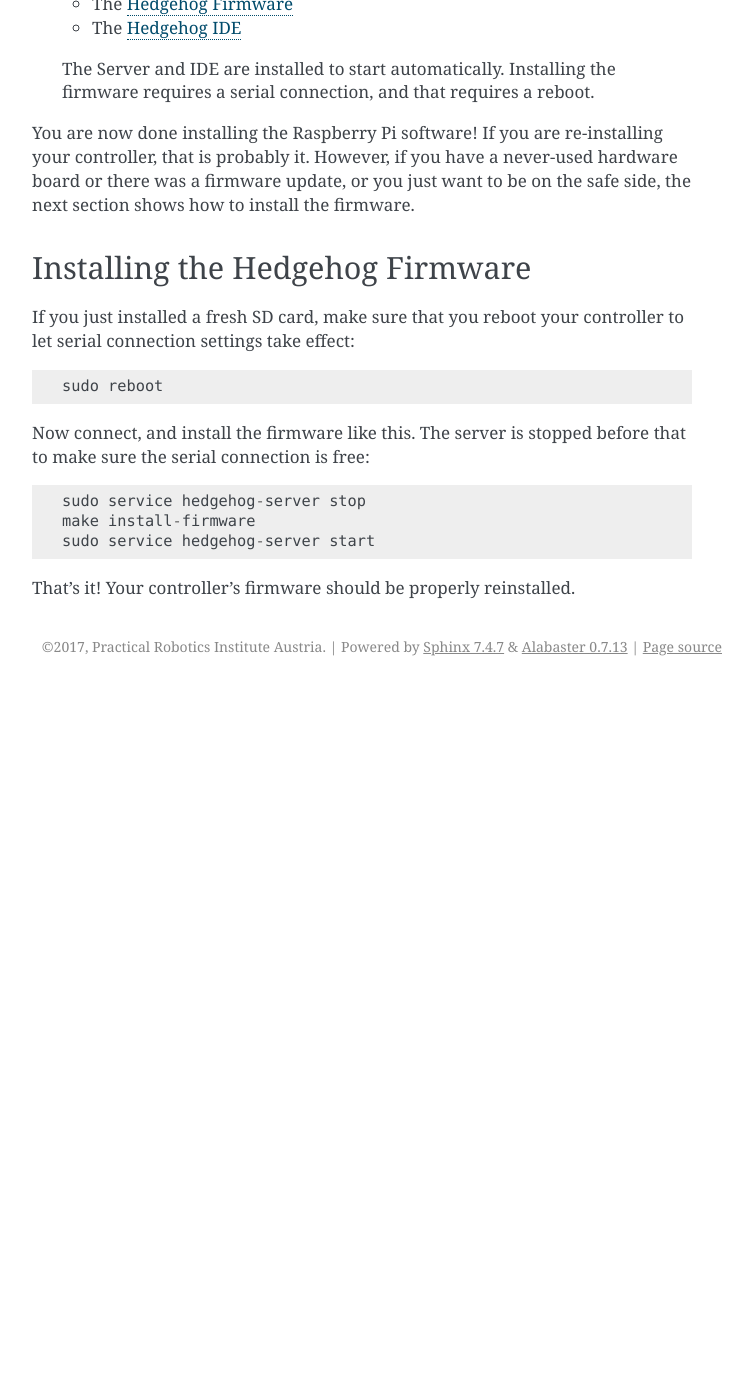
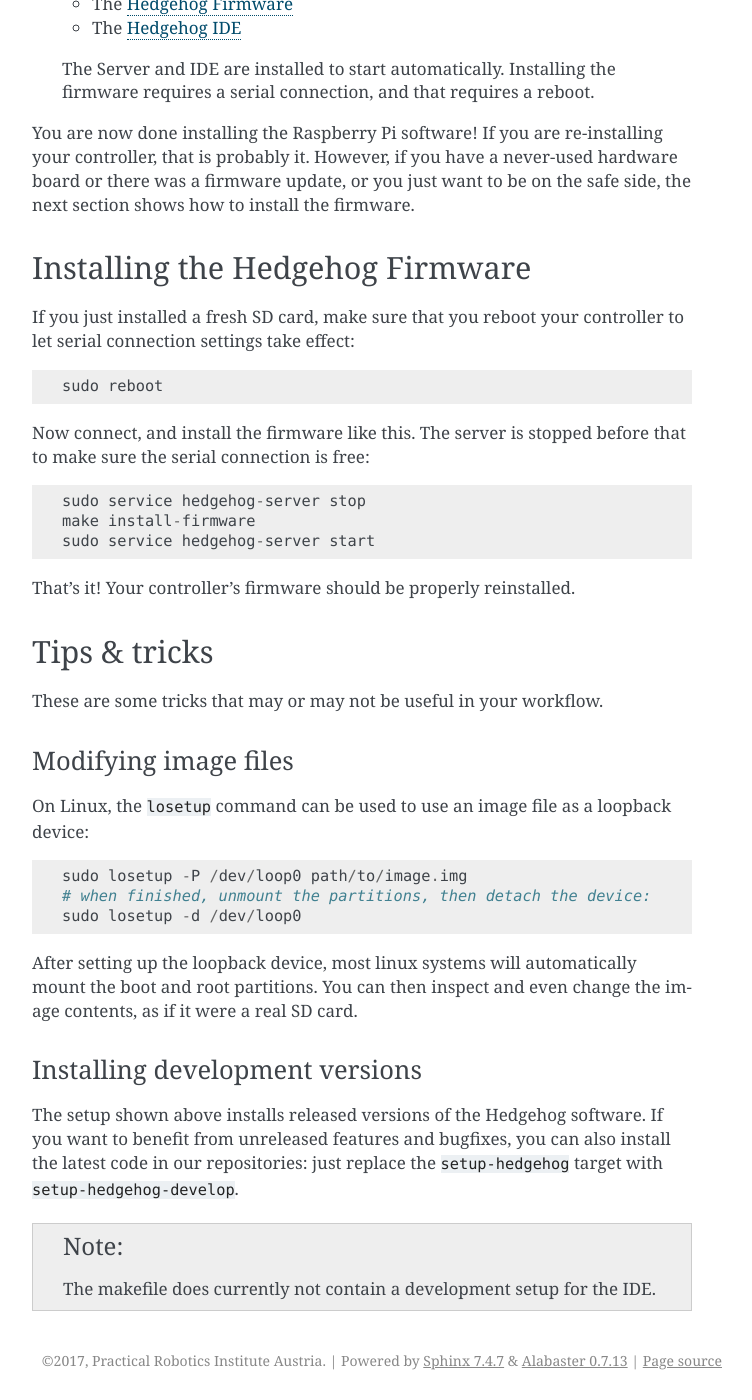
Before and after one commit to PRIArobotics/Hedgehog, a Sphinx documentation site: the page built from docs/source/installation.rst, in a window 1280 px wide and 1400 px high, scrolled down 7522 px. Shown: the whole window, without its empty margins (388-1140 px from the left). Built offline with Sphinx 7.4.7, drawn with Linux system fonts in a browser that asks for light colours; before the commit the page ends 8208 px from its top, so only the background shows below that; some of the changed text lies outside the part shown.

Commit message:
add tips & tricks

```diff
--- a/docs/source/installation.rst
+++ b/docs/source/installation.rst
@@ -345,3 +345,30 @@
 
 That's it!
 Your controller's firmware should be properly reinstalled.
+
+Tips & tricks
+-------------
+
+These are some tricks that may or may not be useful in your workflow.
+
+Modifying image files
+^^^^^^^^^^^^^^^^^^^^^
+
+On Linux, the ``losetup`` command can be used to use an image file as a loopback device::
+
+    sudo losetup -P /dev/loop0 path/to/image.img
+    # when finished, unmount the partitions, then detach the device:
+    sudo losetup -d /dev/loop0
+
+After setting up the loopback device, most linux systems will automatically mount the boot and root partitions.
+You can then inspect and even change the image contents, as if it were a real SD card.
+
+Installing development versions
+^^^^^^^^^^^^^^^^^^^^^^^^^^^^^^^
+
+The setup shown above installs released versions of the Hedgehog software.
+If you want to benefit from unreleased features and bugfixes, you can also install the latest code in our repositories:
+just replace the ``setup-hedgehog`` target with ``setup-hedgehog-develop``.
+
+.. note::
+    The makefile does currently not contain a development setup for the IDE.
```
